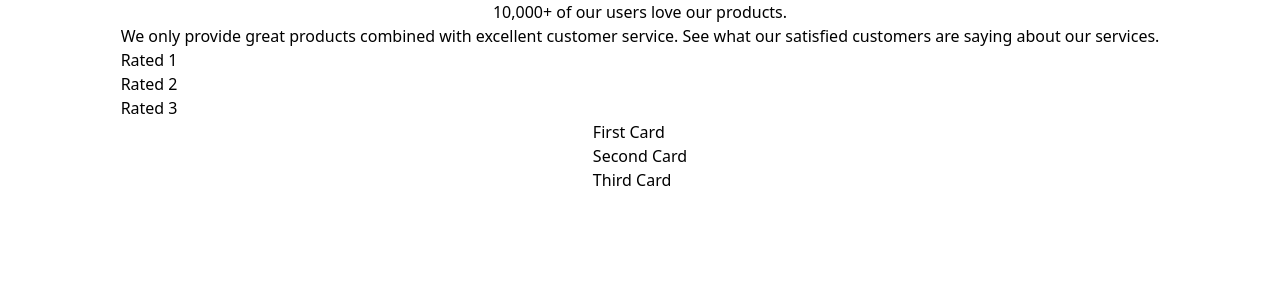
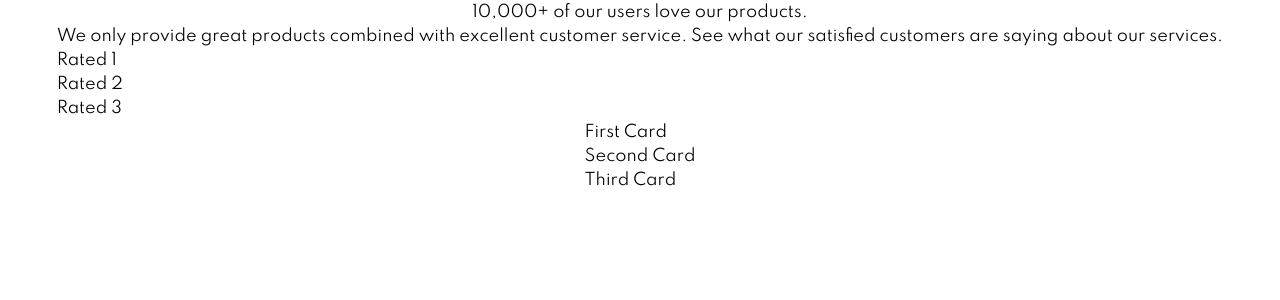
Before and after one commit to OTF31/social-proof-section, a React (Create React App) app: page / in a window 1280 px wide. Shown: the top 300 px of the page. Built offline with nearby package versions, Linux system fonts and the light colour scheme; the HTML template or start-up script is replaced by a standard one.

Commit message:
Add Spartan font family

```diff
--- a/public/index.html
+++ b/public/index.html
@@ -10,6 +10,12 @@
       content="Web site created using create-react-app"
     />
     <link rel="manifest" href="%PUBLIC_URL%/manifest.json" />
+    <link rel="preconnect" href="https://fonts.googleapis.com" />
+    <link rel="preconnect" href="https://fonts.gstatic.com" crossorigin />
+    <link
+      href="https://fonts.googleapis.com/css2?family=Spartan:wght@400;500;700&display=swap"
+      rel="stylesheet"
+    />
     <title>Social proof section</title>
   </head>
   <body>
--- a/src/App.jsx
+++ b/src/App.jsx
@@ -5,7 +5,7 @@
     <>
       <div
         role="application"
-        className="min-h-screen flex flex-col items-center"
+        className="min-h-screen flex flex-col items-center font-[Spartan]"
       >
         <div className="flex flex-col">
           <div className="text-center">
```
